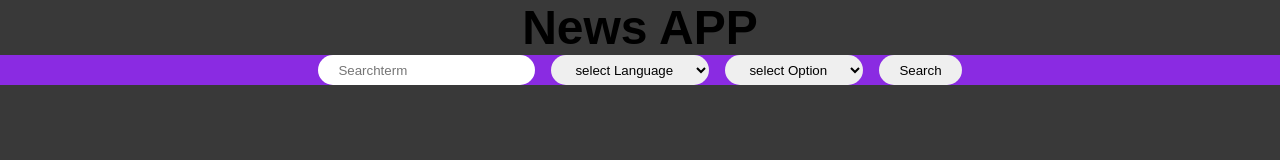
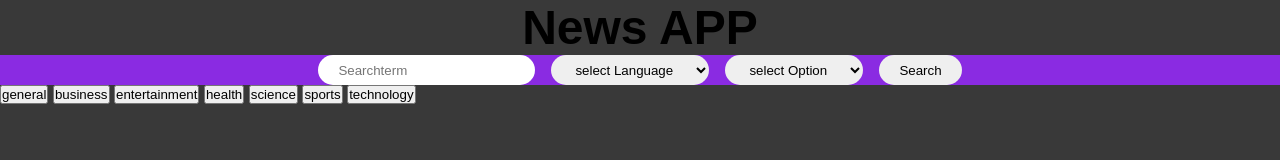
Before and after one commit to ChristianScholtysik/NewsAPI, a website built with Vite: page NewsAPI/index.html in a window 1280 px wide. Built offline with nearby package versions, Linux system fonts and the light colour scheme; some packages are replaced by stand-ins of ours; no server answers.

Commit message:
add category buttons

```diff
--- a/NewsAPI/index.html
+++ b/NewsAPI/index.html
@@ -29,6 +29,13 @@
         </select>
         <input type="submit" id="submit-btn" value="Search" />
       </form>
+      <button id="category-btn">general</button>
+      <button id="category-btn">business</button>
+      <button id="category-btn">entertainment</button>
+      <button id="category-btn">health</button>
+      <button id="category-btn">science</button>
+      <button id="category-btn">sports</button>
+      <button id="category-btn">technology</button>
       <output>
         <div id="output"></div>
       </output>
--- a/NewsAPI/src/main.ts
+++ b/NewsAPI/src/main.ts
@@ -62,9 +62,6 @@ function buildFetchUrlForFilter() {
   console.log("input value2filterfetch: ", inputValue);
   const BASE_URL = "https://newsapi.org/v2/everything";
   const QUESTION = `?q=${inputValue}`;
-  // const inputValue = input.value;
-  // const BASE_URL = "https://newsapi.org/v2/everything";
-  // const QUESTION = `?q=${inputValue}`;
   const language = languageFilter.value;
   const LANGUAGE = `&language=${language}`;
   const popularity = filter.value;
```
